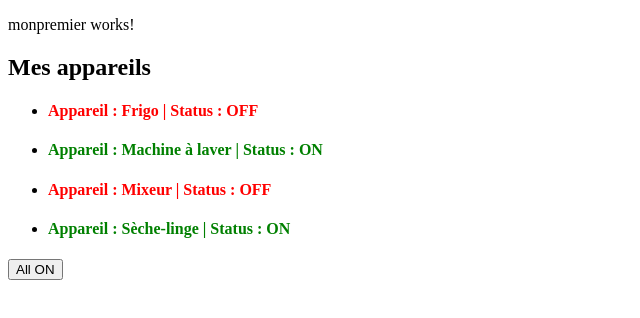
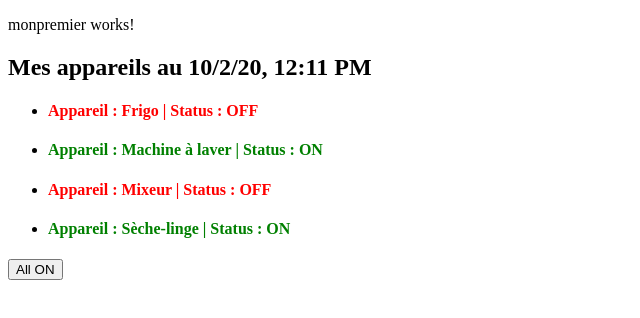
Before and after one commit to bacaryd33/ang, an Angular app: page / in a window 1280 px wide. Shown: the top 318 px of the page, without its empty margins (0-640 px from the left). Built offline with nearby package versions, Linux system fonts and the light colour scheme.

Commit message:
tryouts on pipe and async

```diff
--- a/package.json
+++ b/package.json
@@ -16,6 +16,7 @@
     "@angular/compiler": "~10.1.3",
     "@angular/core": "~10.1.3",
     "@angular/forms": "~10.1.3",
+    "@angular/material": "^10.2.3",
     "@angular/platform-browser": "~10.1.3",
     "@angular/platform-browser-dynamic": "~10.1.3",
     "@angular/router": "~10.1.3",
--- a/src/app/app.component.html
+++ b/src/app/app.component.html
@@ -5,7 +5,7 @@
 <div class="container">
   <div class="row">
     <div class="col-xs-12">
-      <h2>Mes appareils</h2>
+      <h2>Mes appareils au {{lastUpdate | async | date:'short'}}</h2>
         <ul class="list-group">
           <app-appareil  *ngFor="let appareil of appareils"
                           [appareilName]="appareil.name"
--- a/src/app/app.component.ts
+++ b/src/app/app.component.ts
@@ -7,7 +7,14 @@ import { Component } from '@angular/core';
 })
 export class AppComponent {
   isAuth = false;
-
+  lastUpdate = new Promise((resolve,reject) => {
+    const date = new Date();
+    setTimeout( () => {
+      resolve(date);
+    },
+    2000);
+  });
+  title = "Angular c'est cool"
   appon="ON";
   appoff="OFF";
   app1="Machine à laver";
```
Also changed, not shown: 1 other file (tests, documents, lock files or other folders).
